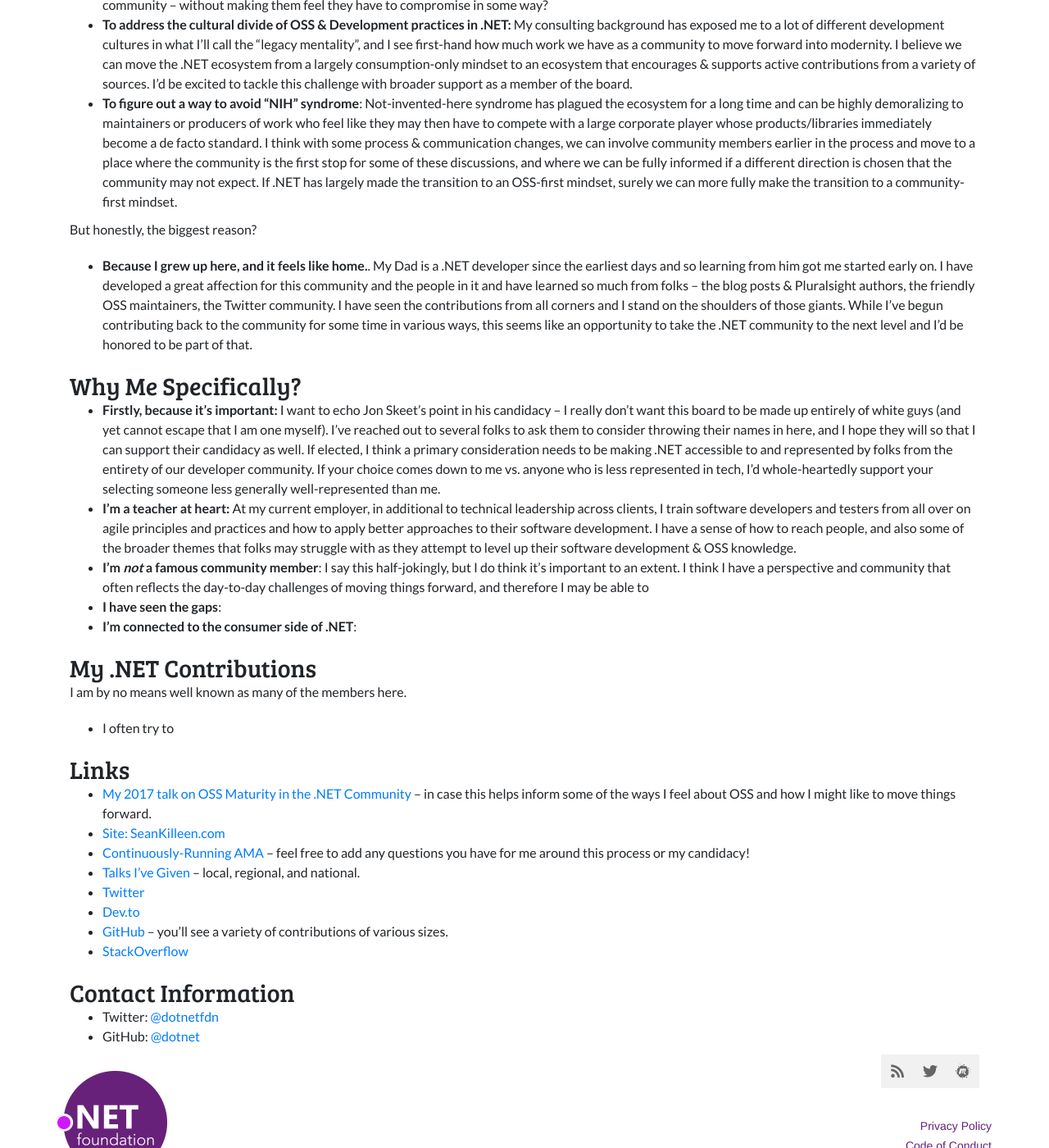
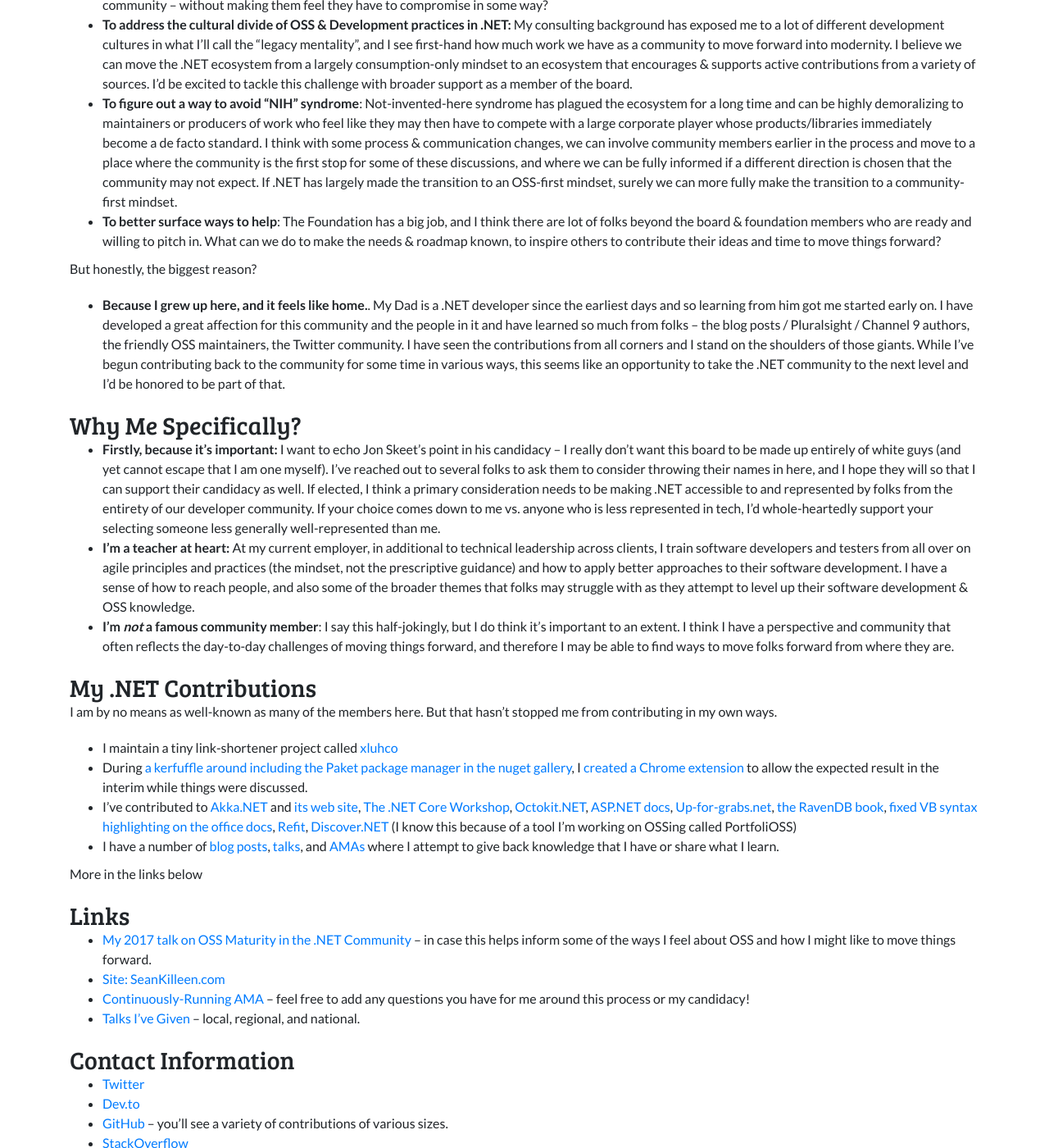
Before and after one commit to dotnet-foundation/election, a Jekyll site: the page built from sean-killeen.md, in a window 1280 px wide and 1400 px high, scrolled down 484 px. Shown: the whole window at 82% size. Built offline with Jekyll 4.4.1, drawn with Linux system fonts in a browser that asks for light colours; nearby versions of some CDN libraries; comment, search, counter and statistics services are not loaded; some of the changed text lies outside the part shown.

Commit message:
Update sean-killeen.md

```diff
--- a/sean-killeen.md
+++ b/sean-killeen.md
@@ -12,34 +12,38 @@ layout: default
 * **To spread the love and stop the burnout**: A lot of folks have been carrying the torch for .NET OSS in a lot of ways. From what I can tell, many of them are (understandably) a bit tired & worn down, on the verge or or past the point of burnout. How can we find them, reach them, support them in supporting our community -- without making them feel they have to compromise in some way?
 * **To address the cultural divide of OSS & Development practices in .NET:** My consulting background has exposed me to a lot of different development cultures in what I'll call the "legacy mentality", and I see first-hand how much work we have as a community to move forward into modernity. I believe we can move the .NET ecosystem from a largely consumption-only mindset to an ecosystem that encourages & supports active contributions from a variety of sources. I'd be excited to tackle this challenge with broader support as a member of the board.
 * **To figure out a way to avoid "NIH" syndrome**: Not-invented-here syndrome has plagued the ecosystem for a long time and can be highly demoralizing to maintainers or producers of work who feel like they may then have to compete with a large corporate player whose products/libraries immediately become a de facto standard. I think with some process & communication changes, we can involve community members earlier in the process and move to a place where the community is the first stop for some of these discussions, and where we can be fully informed if a different direction is chosen that the community may not expect. If .NET has largely made the transition to an OSS-first mindset, surely we can more fully make the transition to a community-first mindset.
+* **To better surface ways to help**: The Foundation has a big job, and I think there are lot of folks beyond the board & foundation members who are ready and willing to pitch in. What can we do to make the needs & roadmap known, to inspire others to contribute their ideas and time to move things forward?
 
 But honestly, the biggest reason?
 
-* **Because I grew up here, and it feels like home.**. My Dad is a .NET developer since the earliest days and so learning from him got me started early on. I have developed a great affection for this community and the people in it and have learned so much from folks -- the blog posts & Pluralsight authors, the friendly OSS maintainers, the Twitter community. I have seen the contributions from all corners and I stand on the shoulders of those giants. While I've begun contributing back to the community for some time in various ways, this seems like an opportunity to take the .NET community to the next level and I'd be honored to be part of that.
+* **Because I grew up here, and it feels like home.**. My Dad is a .NET developer since the earliest days and so learning from him got me started early on. I have developed a great affection for this community and the people in it and have learned so much from folks -- the blog posts / Pluralsight / Channel 9 authors, the friendly OSS maintainers, the Twitter community. I have seen the contributions from all corners and I stand on the shoulders of those giants. While I've begun contributing back to the community for some time in various ways, this seems like an opportunity to take the .NET community to the next level and I'd be honored to be part of that.
 
 ## Why Me Specifically?
 * **Firstly, because it's important:** I want to echo Jon Skeet's point in his candidacy -- I really don't want this board to be made up entirely of white guys (and yet cannot escape that I am one myself). I've reached out to several folks to ask them to consider throwing their names in here, and I hope they will so that I can support their candidacy as well. If elected, I think a primary consideration needs to be making .NET accessible to and represented by folks from the entirety of our developer community. If your choice comes down to me vs. anyone who is less represented in tech, I'd whole-heartedly support your selecting someone less generally well-represented than me.
-* **I'm a teacher at heart:** At my current employer, in additional to technical leadership across clients, I train software developers and testers from all over on agile principles and practices and how to apply better approaches to their software development. I have a sense of how to reach people, and also some of the broader themes that folks may struggle with as they attempt to level up their software development & OSS knowledge.
-* **I'm _not_ a famous community member**: I say this half-jokingly, but I do think it's important to an extent. I think I have a perspective and community that often reflects the day-to-day challenges of moving things forward, and therefore I may be able to
-* **I have seen the gaps**:
-* **I'm connected to the consumer side of .NET**:
+* **I'm a teacher at heart:** At my current employer, in additional to technical leadership across clients, I train software developers and testers from all over on agile principles and practices (the mindset, not the prescriptive guidance) and how to apply better approaches to their software development. I have a sense of how to reach people, and also some of the broader themes that folks may struggle with as they attempt to level up their software development & OSS knowledge.
+* **I'm _not_ a famous community member**: I say this half-jokingly, but I do think it's important to an extent. I think I have a perspective and community that often reflects the day-to-day challenges of moving things forward, and therefore I may be able to find ways to move folks forward from where they are.
 
 ## My .NET Contributions
-I am by no means well known as many of the members here.
+I am by no means as well-known as many of the members here. But that hasn't stopped me from contributing in my own ways.
 
-* I often try to
+* I maintain a tiny link-shortener project called [xluhco](http://github.com/excellalabs/xluhco)
+* During [a kerfuffle around including the Paket package manager in the nuget gallery](https://github.com/NuGet/NuGetGallery/pull/4437), I [created a Chrome extension](https://github.com/SeanKilleen/paket-attacket) to allow the expected result in the interim while things were discussed.
+* I've contributed to [Akka.NET](https://github.com/akkadotnet/akka.net/pulls?utf8=%E2%9C%93&q=is%3Apr+author%3ASeanKilleen+is%3Aclosed+is%3Amerged) and [its web site](https://github.com/akkadotnet/getakka.net/pulls?utf8=%E2%9C%93&q=is%3Apr+author%3ASeanKilleen+is%3Aclosed+is%3Amerged), [The .NET Core Workshop](https://github.com/dotnet-presentations/aspnetcore-app-workshop/pulls?utf8=%E2%9C%93&q=is%3Apr+author%3ASeanKilleen+is%3Aclosed+is%3Amerged), [Octokit.NET](https://github.com/octokit/octokit.net/pulls?utf8=%E2%9C%93&q=is%3Apr+author%3ASeanKilleen+is%3Aclosed+is%3Amerged), [ASP.NET docs](https://github.com/aspnet/docs/pulls?utf8=%E2%9C%93&q=is%3Apr+author%3ASeanKilleen+is%3Aclosed+is%3Amerged), [Up-for-grabs.net](https://github.com/up-for-grabs/up-for-grabs.net/pulls?utf8=%E2%9C%93&q=is%3Apr+author%3ASeanKilleen+is%3Aclosed+is%3Amerged), [the RavenDB book](https://github.com/ravendb/book/pulls?utf8=%E2%9C%93&q=is%3Apr+author%3ASeanKilleen+is%3Aclosed+is%3Amerged), [fixed VB syntax highlighting on the office docs](https://github.com/OfficeDev/office-content/pull/3), [Refit](https://github.com/reactiveui/refit/pull/451), [Discover.NET](https://github.com/daveaglick/discoverdotnet/pulls?utf8=%E2%9C%93&q=is%3Apr+author%3ASeanKilleen+is%3Aclosed+is%3Amerged)    (I know this because of a tool I'm working on OSSing called PortfoliOSS)
+* I have a number of [blog posts](https://SeanKilleen.com), [talks](http://SeanKilleen.com/Presentations), and [AMAs](https://github.com/SeanKilleen/ama) where I attempt to give back knowledge that I have or share what I learn.
+
+More in the links below
 
 ## Links
 * [My 2017 talk on OSS Maturity in the .NET Community](https://www.youtube.com/watch?v=jFDXNGFvcYg) -- in case this helps inform some of the ways I feel about OSS and how I might like to move things forward.
 * [Site: SeanKilleen.com](https://SeanKilleen.com)
 * [Continuously-Running AMA](https://github.com/SeanKilleen/ama) -- feel free to add any questions you have for me around this process or my candidacy!
 * [Talks I've Given](http://SeanKilleen.com/Presentations) -- local, regional, and national.
+
+## Contact Information
 * [Twitter](http://twitter.com/sjkilleen)
 * [Dev.to](http://dev.to/SeanKilleen)
 * [GitHub](http://github.com/SeanKilleen) -- you'll see a variety of contributions of various sizes.
 * [StackOverflow](https://stackoverflow.com/users/story/316847)
 
-
-## Contact Information
-* Twitter: [@dotnetfdn](https://twitter.com/dotnetfdn)
-* GitHub: [@dotnet](https://github.com/dotnet)
+## Ask me a question!
+This election, at end of the day, is about what you want to see. What would you like to see? Whether I'm elected or not, let's get started. [Ask me about it.](https://github.com/SeanKilleen/ama)
```
